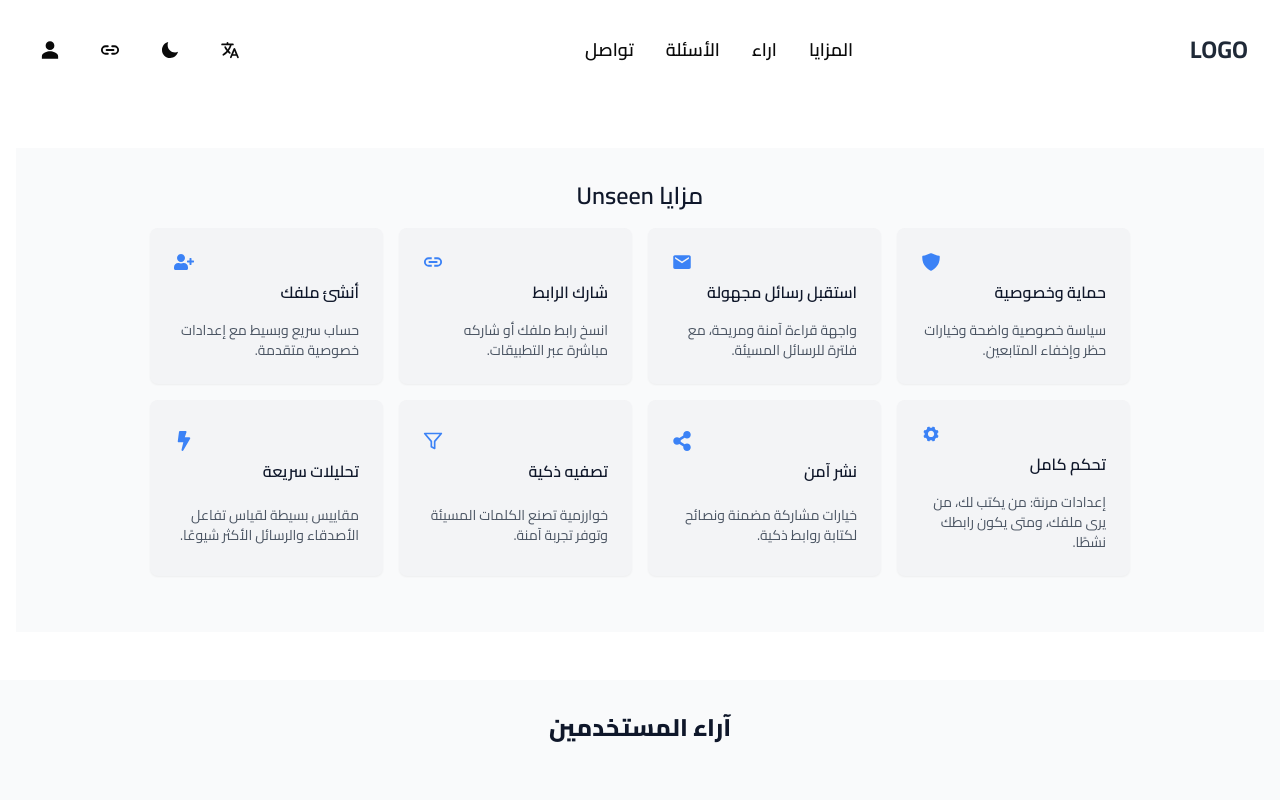
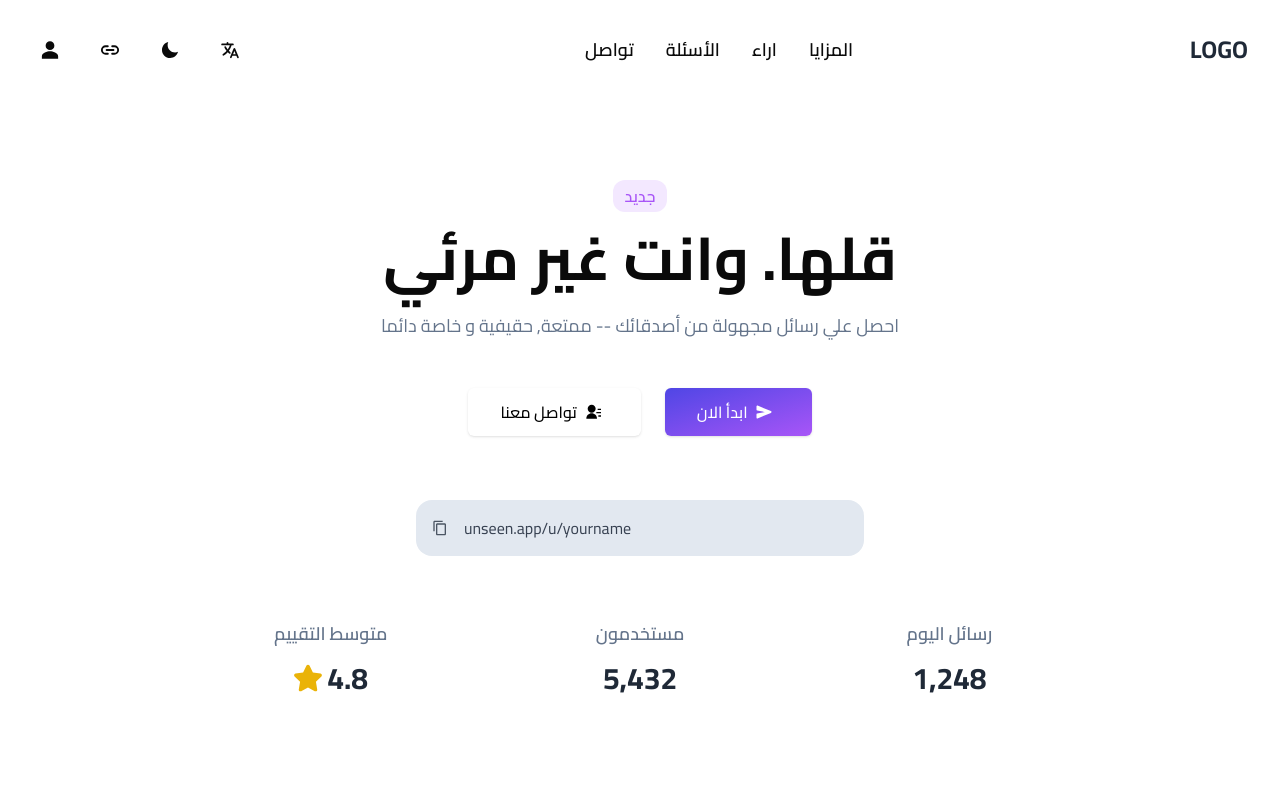
Before and after one commit to RashadHussein/Sarehny, a React (Vite) app: page / in a window 1280 px wide. Shown: the top 800 px of the page. Built offline with nearby package versions, Linux system fonts and the light colour scheme.

Commit message:
Implement Hero Section

```diff
--- /dev/null
+++ b/src/components/Hero.jsx
@@ -0,0 +1,72 @@
+import { Button } from './ui/button'
+import { IoSend } from 'react-icons/io5'
+import { RiContactsFill } from 'react-icons/ri'
+import { MdContentCopy } from 'react-icons/md'
+
+import { heroContent } from '@/constants'
+
+const Hero = () => {
+  return (
+    <section className="container mx-auto px-4 sm:px-6 lg:px-8 py-8 md:py-16 lg:py-20">
+      <div className="max-w-4xl mx-auto">
+        {/* Header Content */}
+        <div className="text-center mb-8 md:mb-12">
+          <span className="inline-block text-purple-500 bg-purple-100 font-semibold px-3 py-1 rounded-xl text-sm md:text-base">
+            جديد
+          </span>
+          <h1 className="text-3xl sm:text-4xl md:text-5xl lg:text-6xl font-bold font-cairo mb-4 md:mb-6 mt-4 leading-tight">
+            قلها. وانت غير مرئي
+          </h1>
+          <p className="text-slate-500 text-base md:text-lg max-w-2xl mx-auto leading-relaxed">
+            احصل علي رسائل مجهولة من أصدقائك -- ممتعة, حقيفية و خاصة دائما
+          </p>
+        </div>
+
+        {/* Action Buttons */}
+        <div className="flex flex-col sm:flex-row gap-4 md:gap-6 justify-center items-center mb-8 md:mb-16">
+          <Button className="w-full sm:w-auto text-white py-3 md:py-6 px-6 md:px-8 bg-gradient-to-br from-indigo-600 to-purple-500 text-sm md:text-base">
+            <IoSend className="mr-2" /> ابدأ الان
+          </Button>
+          <Button className="w-full  sm:w-auto bg-transparent text-black py-3 md:py-6 px-6 md:px-8 hover:text-white text-sm md:text-base">
+            <RiContactsFill className="mr-2" /> تواصل معنا
+          </Button>
+        </div>
+
+        {/* URL Copy Section */}
+        <div className="flex justify-center mb-8 md:mb-16">
+          <div className="bg-slate-200 p-3 md:p-4 flex gap-3 md:gap-4 rounded-2xl items-center w-full max-w-sm md:max-w-md">
+            <p
+              dir="ltr"
+              className="text-sm md:text-base text-gray-700 truncate flex-1"
+            >
+              unseen.app/u/yourname
+            </p>
+            <MdContentCopy className="cursor-pointer text-gray-600 hover:text-gray-800 transition-colors flex-shrink-0" />
+          </div>
+        </div>
+
+        {/* Stats Section */}
+        <div className="grid grid-cols-1 sm:grid-cols-3 gap-6 md:gap-8">
+          {heroContent.map(({ name, number, icon }) => (
+            <div
+              key={name}
+              className="flex flex-col items-center gap-2 md:gap-3 text-center"
+            >
+              <p className="font-semibold text-sm md:text-base lg:text-lg text-slate-500">
+                {name}
+              </p>
+              <p
+                className={`${icon && 'flex items-center gap-1'} font-bold text-xl md:text-2xl lg:text-3xl text-gray-800`}
+              >
+                {number}{' '}
+                {icon && <span className="text-yellow-500">{icon}</span>}
+              </p>
+            </div>
+          ))}
+        </div>
+      </div>
+    </section>
+  )
+}
+
+export default Hero
--- a/src/constants/index.jsx
+++ b/src/constants/index.jsx
@@ -6,6 +6,7 @@ import { IoLanguage } from 'react-icons/io5'
 import { IoMdMoon } from 'react-icons/io'
 import { IoLink } from 'react-icons/io5'
 import { IoPersonSharp } from 'react-icons/io5'
+import { FaStar } from 'react-icons/fa'
 
 export const navigation = [
   {
@@ -44,7 +45,23 @@ export const navIcons = [
     icon: <IoPersonSharp />,
   },
 ]
-
+export const heroContent = [
+  {
+    name: 'رسائل اليوم',
+    number: '1,248',
+    icon: null,
+  },
+  {
+    name: 'مستخدمون',
+    number: '5,432',
+    icon: null,
+  },
+  {
+    name: 'متوسط التقييم',
+    number: '4.8',
+    icon: <FaStar />,
+  },
+]
 export const features = [
   {
     title: 'حماية وخصوصية',
--- a/src/pages/Home.jsx
+++ b/src/pages/Home.jsx
@@ -3,11 +3,13 @@ import Testimonials from '../components/Testimonials'
 import FAQ from '../components/FAQ'
 import Footer from '../components/Footer'
 import Navigation from '../components/Navigation'
+import Hero from '@/components/Hero'
 
 function Home() {
   return (
     <div className="font-cairo bg-white">
       <Navigation />
+      <Hero />
       <div className="container mx-auto px-4 py-8">
         <Features />
       </div>
```
